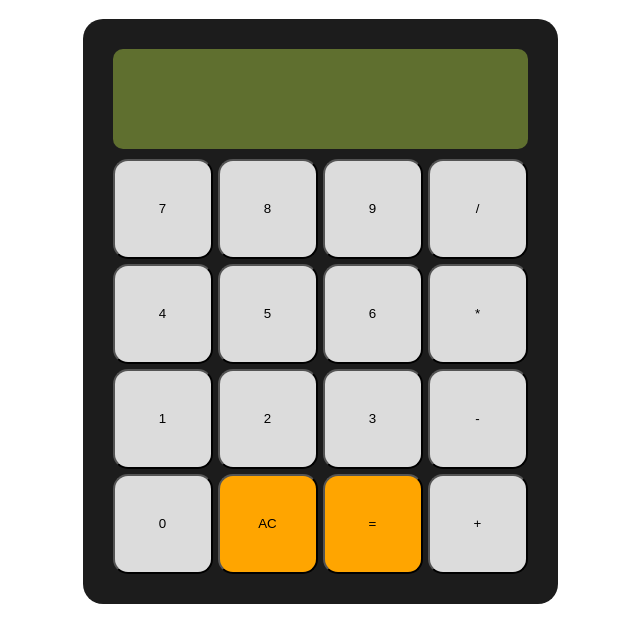
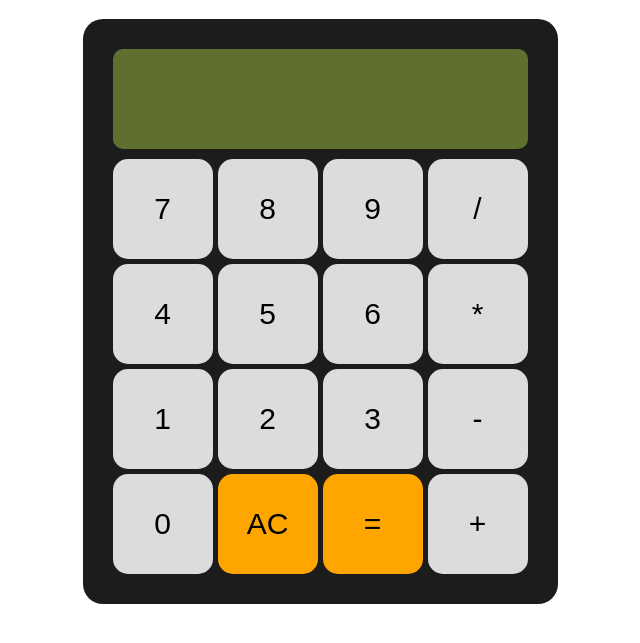
Before and after one commit to ss-karthik/calculator, a plain HTML site: page index.html in a window 1280 px wide. Shown: the part 69-712 px from the top of the page, without its empty margins (320-960 px from the left). Drawn offline with Linux system fonts and the light colour scheme.

Commit message:
Buttons edited a little more

```diff
--- a/style.css
+++ b/style.css
@@ -56,7 +56,7 @@ p {
     border-radius: 15px;
 }
 
-.cell button, .cellsp button, .cellop button {
+button {
     border: none;
     cursor: pointer;
     font-size: 30px;
```
